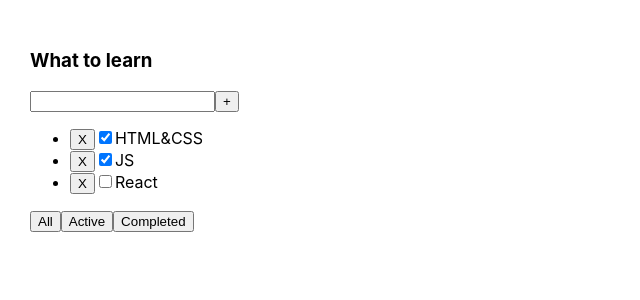
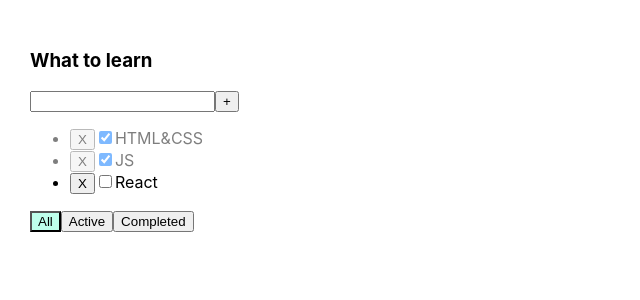
Before and after one commit to nedug/IT-incubator, a React (Create React App) app: page / in a window 1280 px wide. Shown: the top 300 px of the page, without its empty margins (0-640 px from the left). Built offline with nearby package versions, Linux system fonts and the light colour scheme; the HTML template or start-up script is replaced by a standard one.

Commit message:
week 4 - end

```diff
--- a/src/AddTaskForm.tsx
+++ b/src/AddTaskForm.tsx
@@ -8,8 +8,10 @@ type AddTaskFormPropsType = {
 const AddTaskForm = ({addNewTask}: AddTaskFormPropsType) => {
 
     const [valueInput, setValueInput] = useState('');
+    const [error, setError] = useState<null | string>(null);
 
     const onChangeInputHandler = (e: ChangeEvent<HTMLInputElement>) => {
+        setError(null);
         setValueInput(e.target.value);
     };
 
@@ -21,6 +23,7 @@ const AddTaskForm = ({addNewTask}: AddTaskFormPropsType) => {
 
     const onClickBtnHandler = () => {
         if (!valueInput.trim()) {
+            setError('Title is required');
             setValueInput('');
             return;
         }
@@ -34,9 +37,12 @@ const AddTaskForm = ({addNewTask}: AddTaskFormPropsType) => {
             <input value={valueInput}
                    onChange={onChangeInputHandler}
                    onKeyDown={onKeyDownInputHandler}
+                   className={error ? 'error' : ''}
             />
 
             <button onClick={onClickBtnHandler}>+</button>
+
+            {error && <div className='error-message'>{error}</div>}
         </div>
     );
 };
--- a/src/App.css
+++ b/src/App.css
@@ -6,3 +6,19 @@
 .App > div {
   margin-right: 50px;
 }
+
+.error {
+  border: red 1px solid;
+}
+
+.error-message {
+  color: red;
+}
+
+.active-filter {
+  background-color: #beffeb;
+}
+
+.is-done {
+  opacity: 0.5;
+}
--- a/src/App.tsx
+++ b/src/App.tsx
@@ -66,6 +66,7 @@ const App = () => {
                 filterTask={filterTask}
                 addNewTask={addNewTask}
                 changeStatusTask={changeStatusTask}
+                filteredTask={filteredTask}
             />
         </div>
     )
--- a/src/ControlButtons.tsx
+++ b/src/ControlButtons.tsx
@@ -4,9 +4,10 @@ import {SortedTask} from "./App";
 
 type ControlButtonsPropsType = {
     filterTask: FilterTaskType
+    filteredTask: SortedTask
 }
 
-const ControlButtons = ({filterTask}: ControlButtonsPropsType) => {
+const ControlButtons = ({filterTask, filteredTask}: ControlButtonsPropsType) => {
 
     const onClickFilterTask = (filter: SortedTask) => {
         return () => filterTask(filter);
@@ -14,9 +15,18 @@ const ControlButtons = ({filterTask}: ControlButtonsPropsType) => {
 
     return (
         <div>
-            <button onClick={onClickFilterTask(SortedTask.all)}>All</button>
-            <button onClick={onClickFilterTask(SortedTask.active)}>Active</button>
-            <button onClick={onClickFilterTask(SortedTask.completed)}>Completed</button>
+            <button
+                onClick={onClickFilterTask(SortedTask.all)}
+                className={filteredTask === SortedTask.all ? 'active-filter' : ''}
+            >All</button>
+            <button
+                onClick={onClickFilterTask(SortedTask.active)}
+                className={filteredTask === SortedTask.active ? 'active-filter' : ''}
+            >Active</button>
+            <button
+                onClick={onClickFilterTask(SortedTask.completed)}
+                className={filteredTask === SortedTask.completed ? 'active-filter' : ''}
+            >Completed</button>
         </div>
     );
 };
--- a/src/Task.tsx
+++ b/src/Task.tsx
@@ -20,7 +20,7 @@ const Task = ({isDone, title, id, removeTask, changeStatusTask}: TaskPropsType)
     };
 
     return (
-        <li>
+        <li className={isDone ? 'is-done' : ''}>
             <button onClick={onClickHandler}>X</button>
 
             <input
--- a/src/TodoList.tsx
+++ b/src/TodoList.tsx
@@ -12,6 +12,7 @@ type TodolistPropsType = {
     filterTask: FilterTaskType
     addNewTask: addNewTaskType
     changeStatusTask: changeStatusTaskType
+    filteredTask: SortedTask
 }
 
 export type TaskType = {
@@ -26,7 +27,7 @@ export type addNewTaskType = (valueInput: string) => void
 export type changeStatusTaskType = (taskID: string, isDone: boolean) => void
 
 
-const TodoList = ({title, tasks, removeTask, filterTask, addNewTask, changeStatusTask}: TodolistPropsType) => (
+const TodoList = ({title, tasks, removeTask, filterTask, addNewTask, changeStatusTask, filteredTask}: TodolistPropsType) => (
     <div>
         <TodoListHeader title={title}/>
 
@@ -37,7 +38,10 @@ const TodoList = ({title, tasks, removeTask, filterTask, addNewTask, changeStatu
                   changeStatusTask={changeStatusTask}
         />
 
-        <ControlButtons filterTask={filterTask}/>
+        <ControlButtons
+            filterTask={filterTask}
+            filteredTask={filteredTask}
+        />
     </div>
 );
 
```
